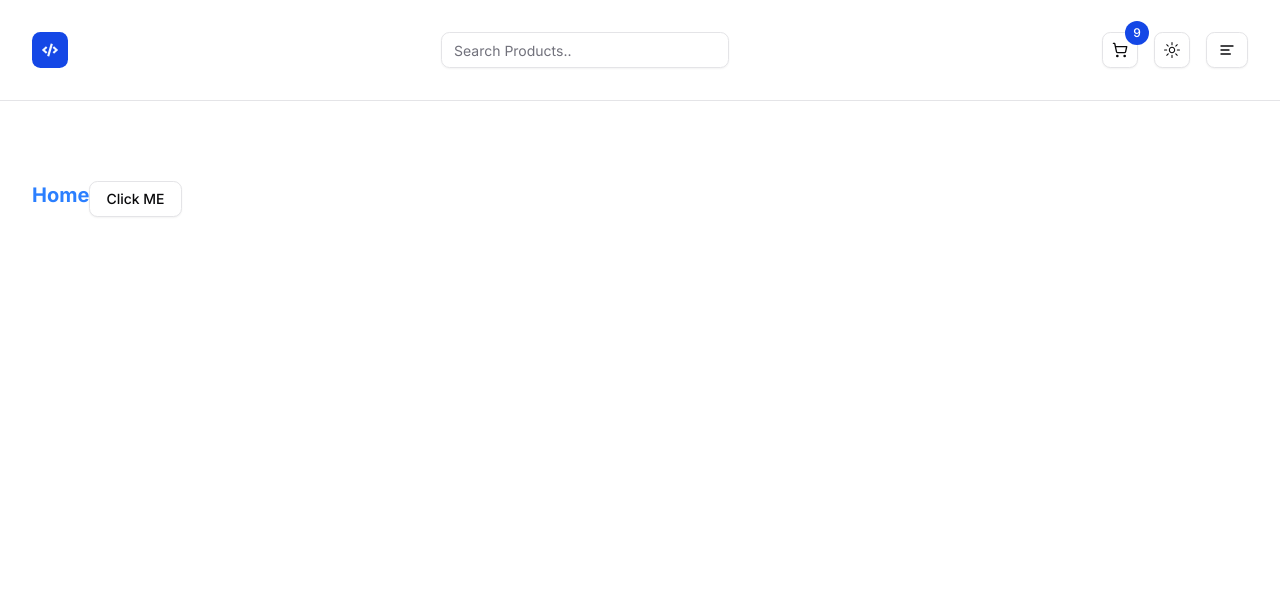
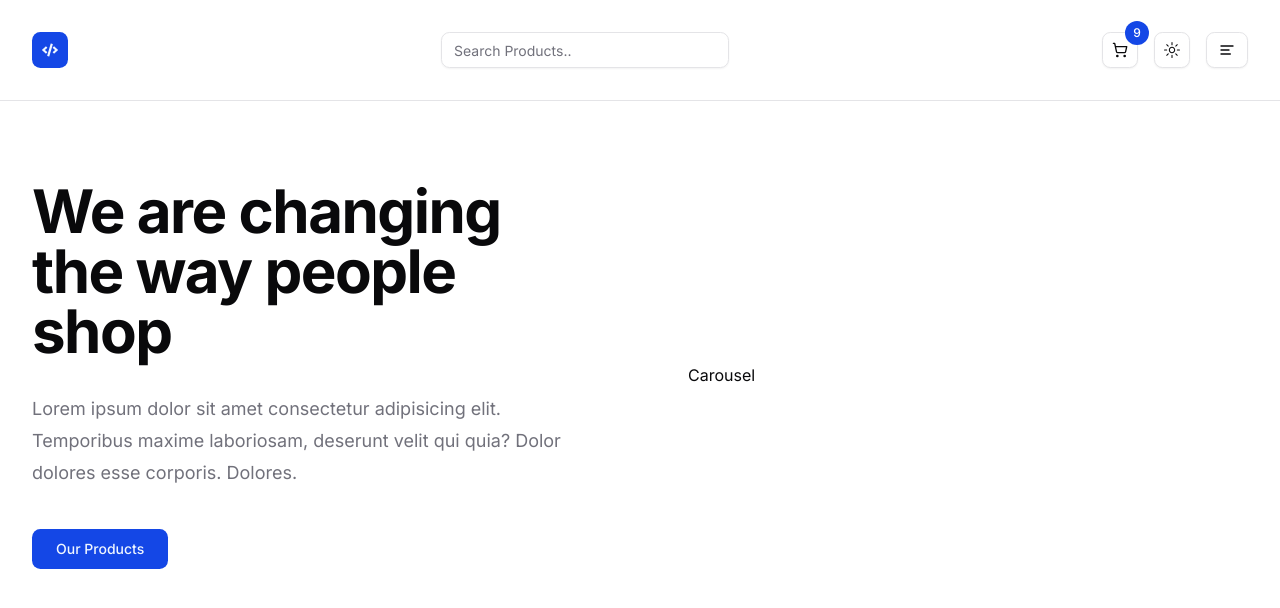
Before and after one commit to only-as19/Next-JS-Store, a Next.js app: page / in a window 1280 px wide. Shown: the top 608 px of the page. Built offline with nearby package versions, Linux system fonts and the light colour scheme.

Commit message:
feat: Added Hero Component

```diff
--- a/app/page.tsx
+++ b/app/page.tsx
@@ -1,9 +1,9 @@
 import { Button } from "@/components/ui/button"
+import Hero from "@/components/home/hero"
 const Home = () => {
   return (
     <div className="flex">
-      <h1 className="text-xl font-bold text-blue-500">Home</h1>
-      <Button variant={"outline"}>Click ME</Button>
+      <Hero/>
     </div>
   )
 }
--- /dev/null
+++ b/components/home/HeroCarousel.tsx
@@ -0,0 +1,9 @@
+const HeroCarousel = () => {
+  return (
+    <div>
+      Carousel
+    </div>
+  )
+}
+
+export default HeroCarousel
--- /dev/null
+++ b/components/home/hero.tsx
@@ -0,0 +1,25 @@
+import Link from 'next/link';
+import { Button } from '../ui/button';
+import HeroCarousel from './HeroCarousel';
+
+function Hero() {
+  return (
+    <section className='grid grid-cols-1 lg:grid-cols-2 gap-24 items-center'>
+      <div>
+        <h1 className='max-w-2xl font-bold text-4xl tracking-tight sm:text-6xl'>
+          We are changing the way people shop
+        </h1>
+        <p className='mt-8 max-w-xl text-lg leading-8 text-muted-foreground'>
+          Lorem ipsum dolor sit amet consectetur adipisicing elit. Temporibus
+          maxime laboriosam, deserunt velit qui quia? Dolor dolores esse
+          corporis. Dolores.
+        </p>
+        <Button asChild size='lg' className='mt-10'>
+          <Link href='/products'>Our Products</Link>
+        </Button>
+      </div>
+      <HeroCarousel />
+    </section>
+  );
+}
+export default Hero;
```
